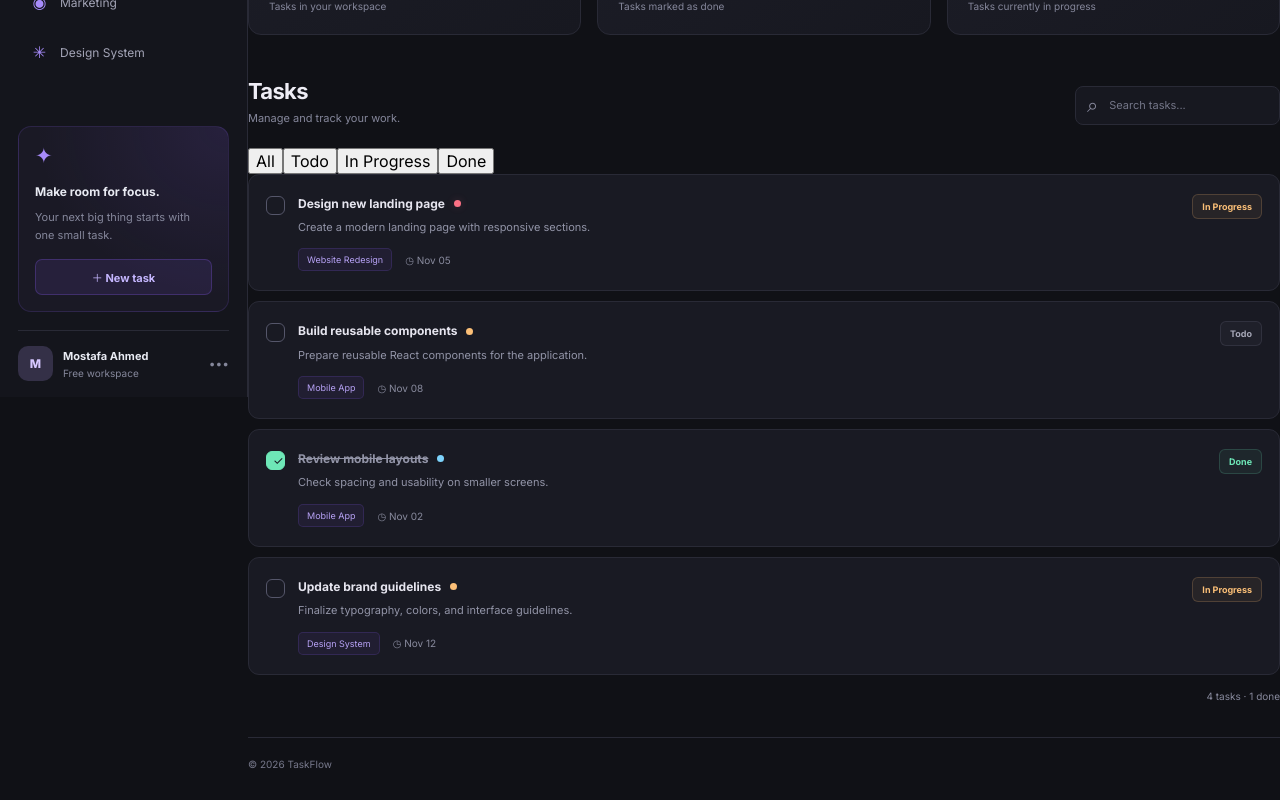
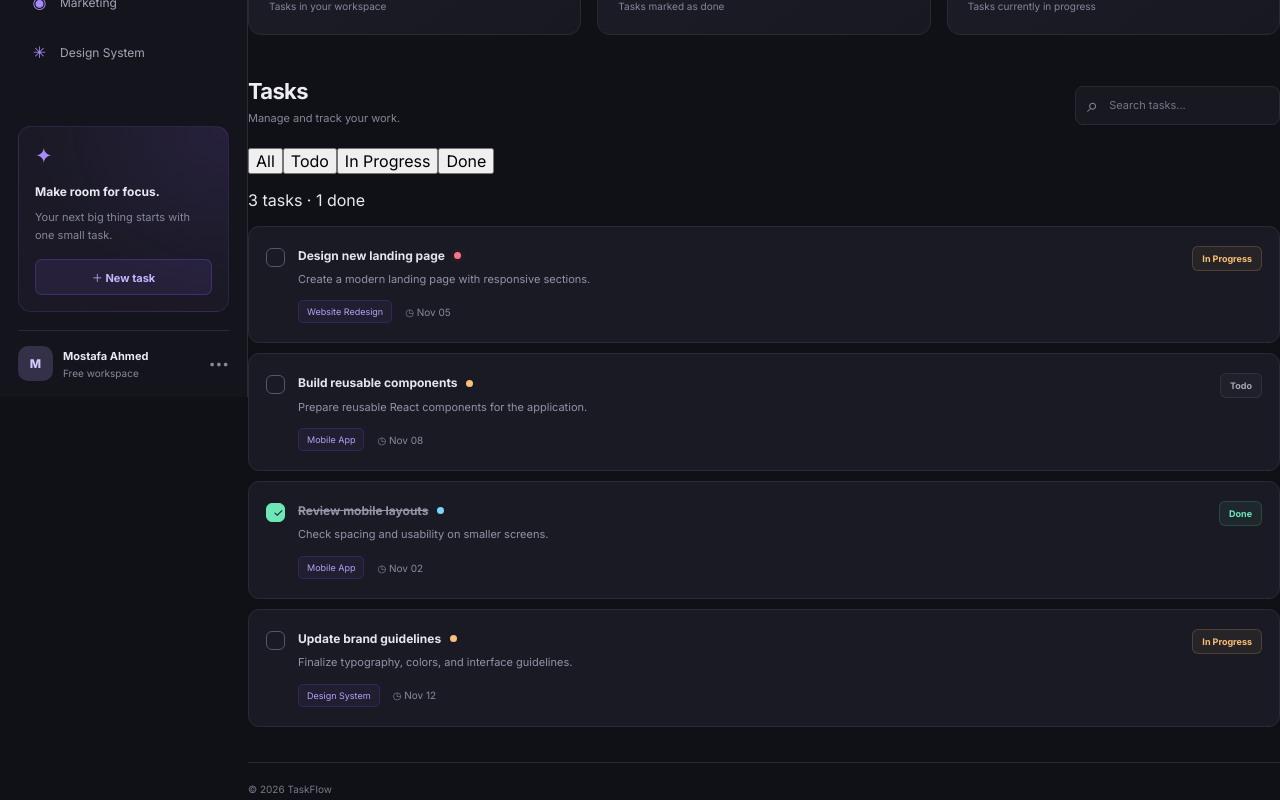
Before and after one commit to Moustafa-Elbaloty/javascript-everywhere, a React (Vite) app in the folder react-revision/taskflow/: page / in a window 1280 px wide. Shown: the part 403-1203 px from the top of the page. Before the commit the page ends 1178 px from the top, so only its background shows below. Built offline with nearby package versions, Linux system fonts and the light colour scheme.

Commit message:
Add TaskStats component

```diff
--- a/react-revision/taskflow/src/App.tsx
+++ b/react-revision/taskflow/src/App.tsx
@@ -1,6 +1,7 @@
 import { useState } from 'react'
 import './App.css'
 import Footer from './components/Footer'
+import TaskStats from './components/TaskStats'
 
 type TaskStatus = 'Todo' | 'In Progress' | 'Done'
 
@@ -288,6 +289,7 @@ function App() {
                 <button type="submit" className="primary-button">
                   Add task
                 </button>
+
                 <button
                   type="button"
                   className="secondary-button"
@@ -298,6 +300,8 @@ function App() {
               </div>
             </form>
           )}
+
+          <TaskStats />
 
           <div className="task-list">
             {visibleTasks.map((task) => (
@@ -362,11 +366,6 @@ function App() {
               </div>
             )}
           </div>
-
-          <div className="task-summary">
-            {visibleTasks.length} tasks ·{' '}
-            {visibleTasks.filter((task) => task.status === 'Done').length} done
-          </div>
         </section>
 
         <Footer />
--- /dev/null
+++ b/react-revision/taskflow/src/components/TaskStats.tsx
@@ -0,0 +1,9 @@
+function TaskStats() {
+  return (
+    <p className="task-stats">
+      3 tasks · 1 done
+    </p>
+  )
+}
+
+export default TaskStats
```
